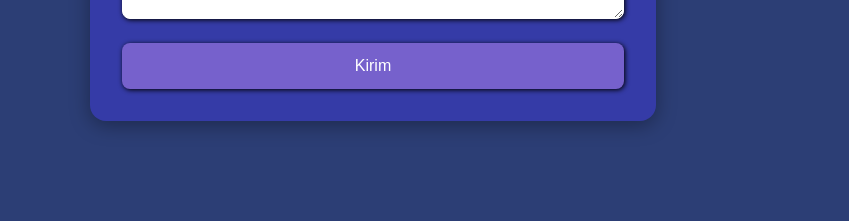
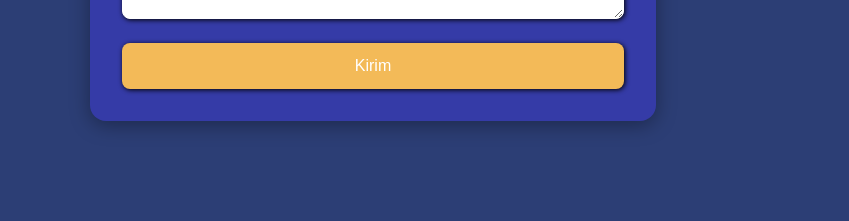
Before and after one commit to dutaneko/Focalors, a plain HTML site: page index.html in a window 1280 px wide. Shown: the part 2728-2949 px from the top of the page, 0-849 px from the left. Drawn offline with nearby package versions, Linux system fonts and the light colour scheme.

Commit message:
Change background color variable in style.css

```diff
--- a/style/style.css
+++ b/style/style.css
@@ -458,7 +458,7 @@ body {
   padding: 0.9rem;
   border: none;
   border-radius: 8px;
-  background: var(--warna-tiga);
+  background: var(--warna-empat);
   box-shadow: var(--warna-shadow) 1px 1px 5px;
   color: var(--warna-text);
   font-size: 1rem;
```
